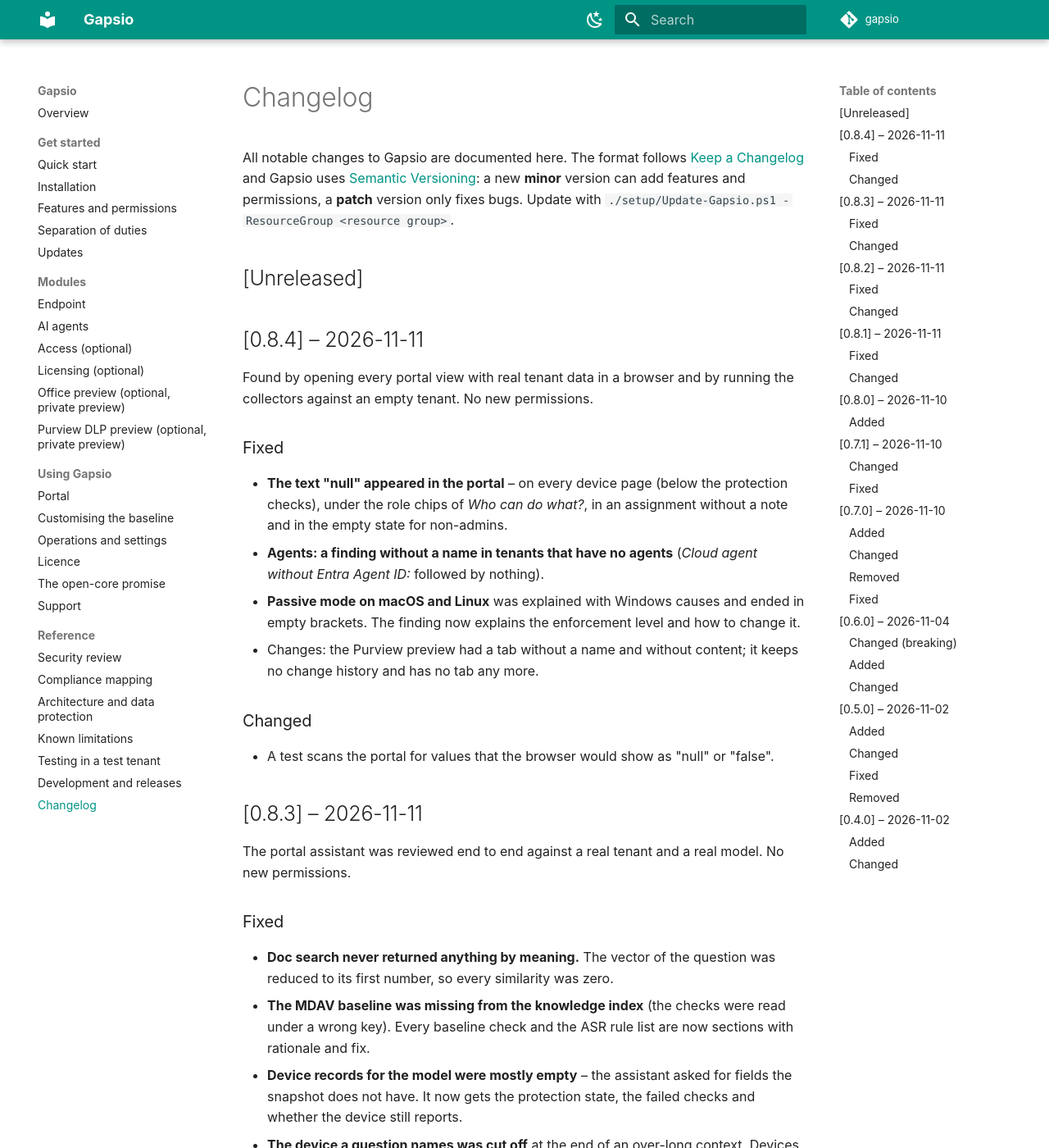
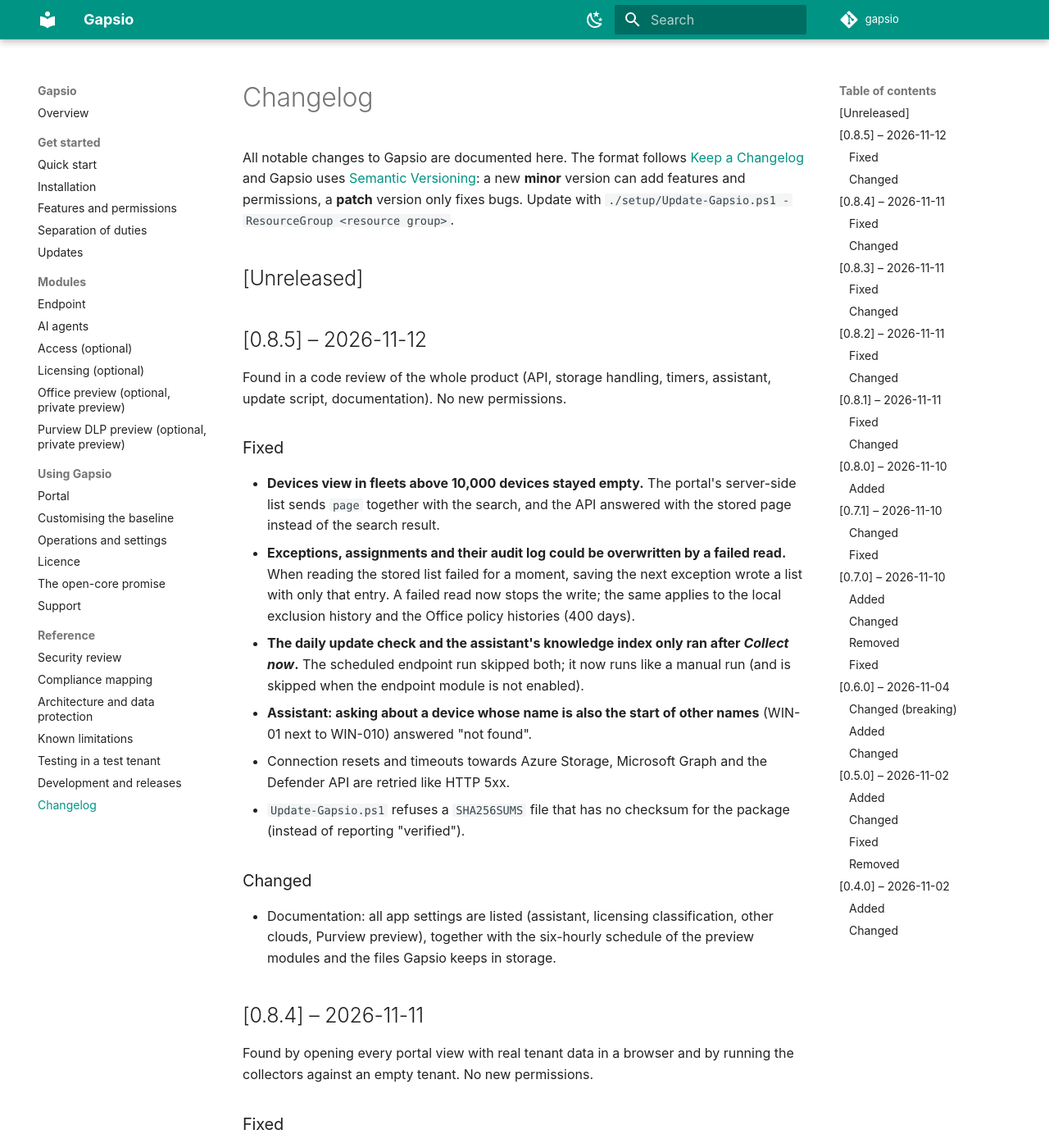
Before and after one commit to dominikhoefling/gapsio, an MkDocs documentation site: the page built from docs/changelog.md, in a window 1280 px wide and 1400 px high. Shown: the whole window at 82% size. Built offline with MkDocs 1.6.1 and Material for MkDocs 9.7.7, drawn with Linux system fonts in a browser that asks for light colours; comment, search, counter and statistics services are not loaded.

Commit message:
Fix large-fleet device search, protect stored lists from failed reads (0.8.5)
- api/devices: the portal sends page with the search; the search check bound
  -and before the pipeline and always fell back to the stored page, so the
  Devices view stayed empty above 10,000 devices
- exceptions, assignments, audit log, local exclusion history and the Office
  policy histories are never rewritten after a failed read
- the scheduled endpoint run goes through Invoke-GapsioCollection (daily
  update check, knowledge index) and is skipped when the module is off
- assistant get_device: exact name match ($args inside Where-Object)
- retry connection resets and timeouts; Update-Gapsio requires the package
  in SHA256SUMS
- docs: complete app settings, preview schedules, storage layout

Signed-off-by: Dominik Höfling <dominik.hoefling@outlook.com>

```diff
--- a/CHANGELOG.md
+++ b/CHANGELOG.md
@@ -5,6 +5,29 @@ and Gapsio uses [Semantic Versioning](https://semver.org/): a new **minor** vers
 a **patch** version only fixes bugs. Update with `./setup/Update-Gapsio.ps1 -ResourceGroup <resource group>`.
 
 ## [Unreleased]
+
+## [0.8.5] – 2026-11-12
+
+Found in a code review of the whole product (API, storage handling, timers, assistant, update script, documentation).
+No new permissions.
+
+### Fixed
+- **Devices view in fleets above 10,000 devices stayed empty.** The portal's server-side list sends `page` together
+  with the search, and the API answered with the stored page instead of the search result.
+- **Exceptions, assignments and their audit log could be overwritten by a failed read.** When reading the stored list
+  failed for a moment, saving the next exception wrote a list with only that entry. A failed read now stops the write;
+  the same applies to the local exclusion history and the Office policy histories (400 days).
+- **The daily update check and the assistant's knowledge index only ran after *Collect now*.** The scheduled endpoint
+  run skipped both; it now runs like a manual run (and is skipped when the endpoint module is not enabled).
+- **Assistant: asking about a device whose name is also the start of other names** (WIN-01 next to WIN-010) answered
+  "not found".
+- Connection resets and timeouts towards Azure Storage, Microsoft Graph and the Defender API are retried like HTTP 5xx.
+- `Update-Gapsio.ps1` refuses a `SHA256SUMS` file that has no checksum for the package (instead of reporting
+  "verified").
+
+### Changed
+- Documentation: all app settings are listed (assistant, licensing classification, other clouds, Purview preview),
+  together with the six-hourly schedule of the preview modules and the files Gapsio keeps in storage.
 
 ## [0.8.4] – 2026-11-11
 
```
Also changed, not shown: docs/operations.md (+16 -4 lines), src/functionapp/config/knowledge/operations.md (+16 -4 lines), 12 other files.
